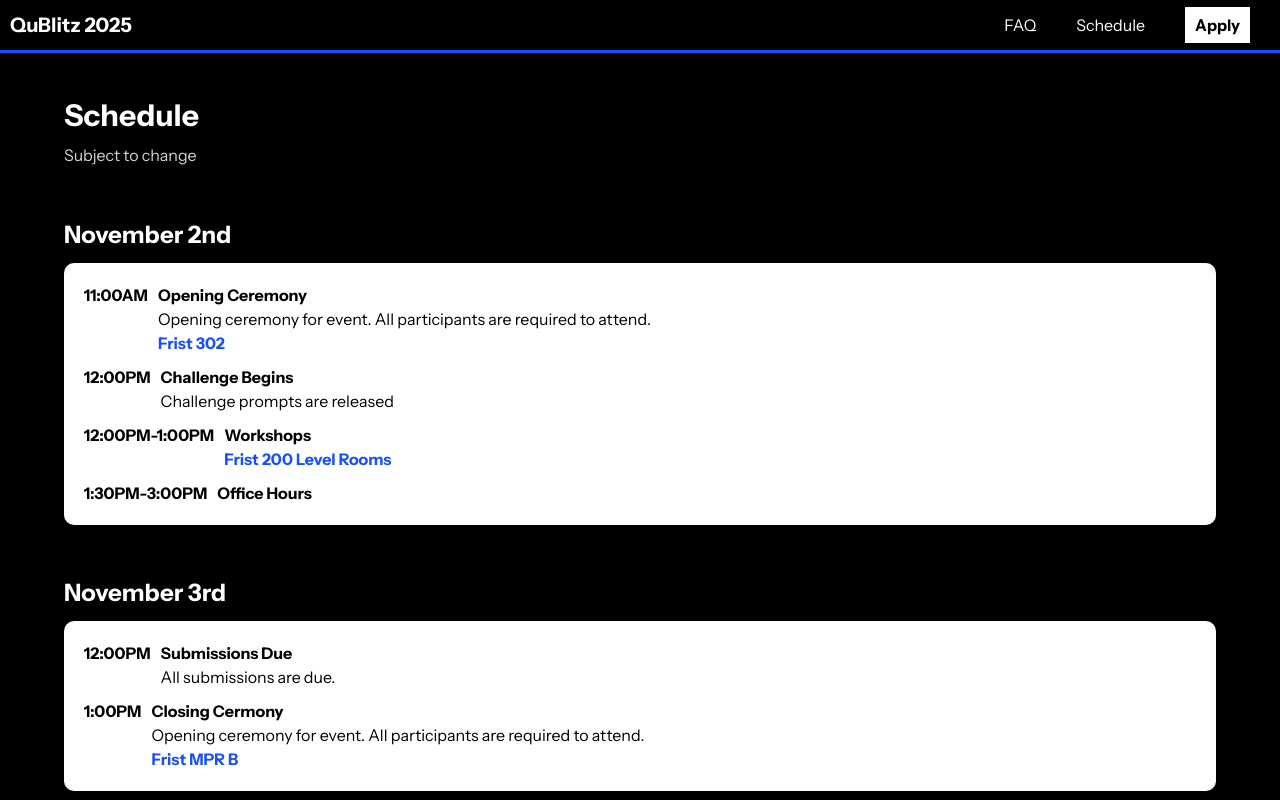
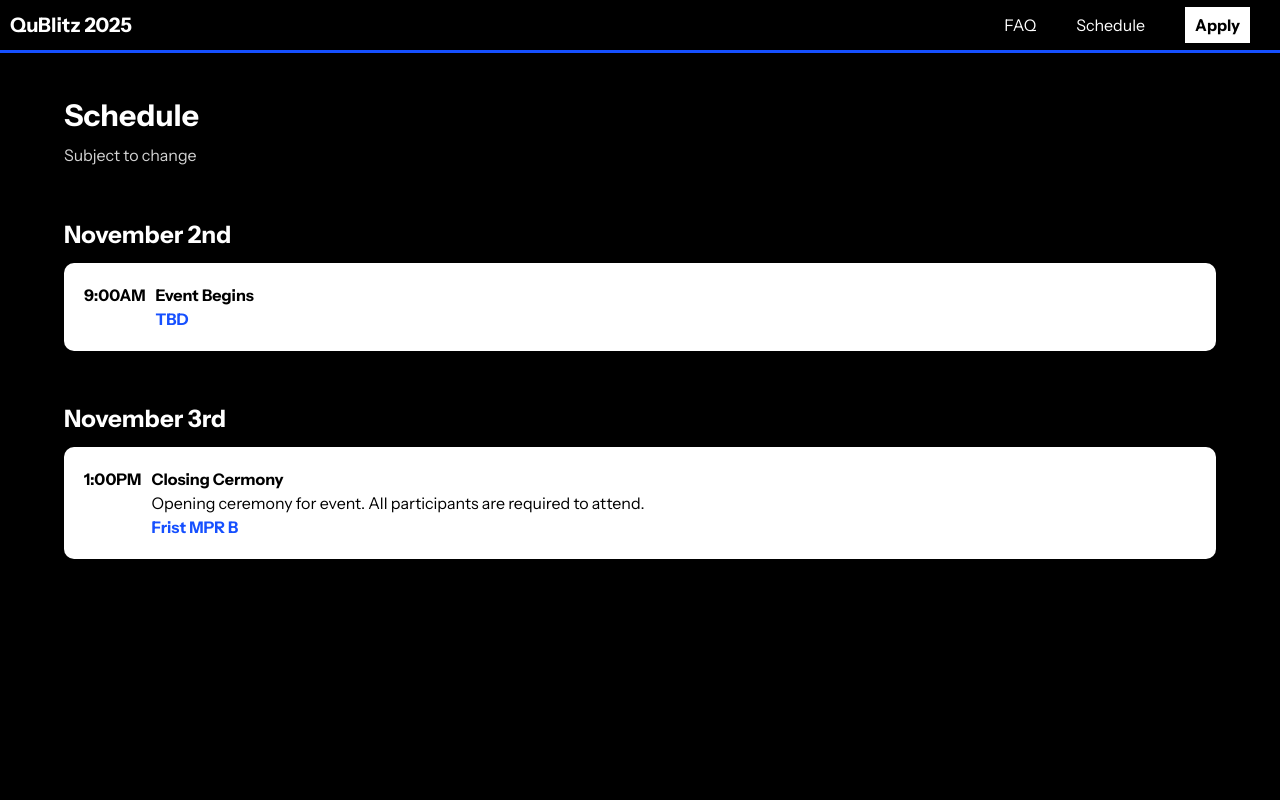
Before and after one commit to vincentcai26/princeton_ibm_qublitz, a Next.js app: page /schedule in a window 1280 px wide. Shown: the top 800 px of the page. Built offline with nearby package versions, Linux system fonts and the light colour scheme; no server answers.

Commit message:
change information and colors

```diff
--- a/content/content.ts
+++ b/content/content.ts
@@ -36,32 +36,33 @@ const bulletpoints = [
  */
 
 const nov2 = [{
-    time: "11:00AM",
-    name: "Opening Ceremony",
-    description: "Opening ceremony for event. All participants are required to attend.",
-    location: "Frist 302"
-},{
-    time: "12:00PM",
-    name: "Challenge Begins",
-    description: "Challenge prompts are released",
-    location: ""
-},{
-    time: "12:00PM-1:00PM",
-    name: "Workshops",
-    description: "",
-    location: "Frist 200 Level Rooms",
-},{
-    time: "1:30PM-3:00PM",
-    name: "Office Hours",
-    description: "",
+    time: "9:00AM",
+    name: "Event Begins",
+    //description: "Opening ceremony for event. All participants are required to attend.",
+    location: "TBD"
 }]
+// },{
+//     time: "12:00PM",
+//     name: "Challenge Begins",
+//     description: "Challenge prompts are released",
+//     location: ""
+// },{
+//     time: "12:00PM-1:00PM",
+//     name: "Workshops",
+//     description: "",
+//     location: "Frist 200 Level Rooms",
+// },{
+//     time: "1:30PM-3:00PM",
+//     name: "Office Hours",
+//     description: "",
+// }]
 
 const nov3 = [{
-    time: "12:00PM",
-    name: "Submissions Due",
-    description: "All submissions are due.",
-    location: ""
-},{
+//     time: "12:00PM",
+//     name: "Submissions Due",
+//     description: "All submissions are due.",
+//     location: ""
+// },{
     time: "1:00PM",
     name: "Closing Cermony",
     description: "Opening ceremony for event. All participants are required to attend.",
```
